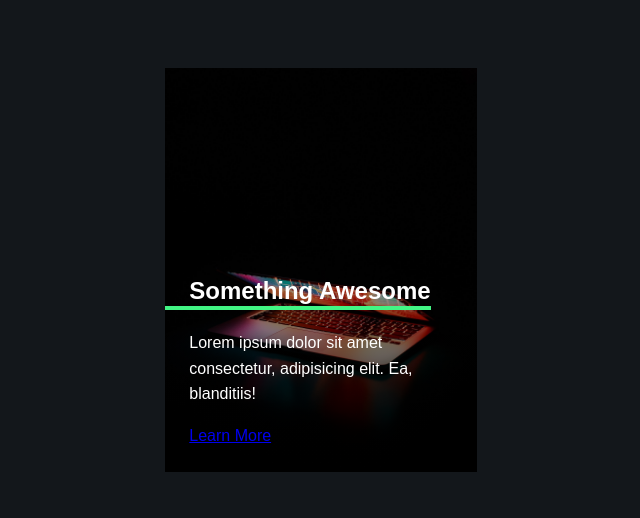
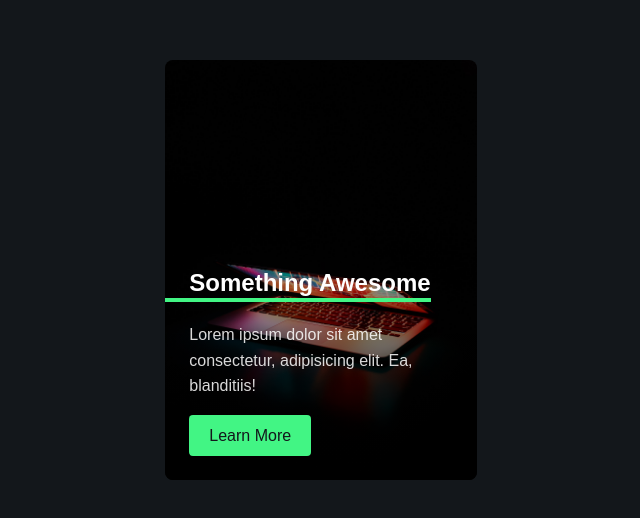
Before and after one commit to SpyrosGeo/css-Animated-card-demo, a plain HTML site: page index.html in a window 1280 px wide. Shown: the part 138-656 px from the top of the page, without its empty margins (319-959 px from the left). Drawn offline with Linux system fonts and the light colour scheme.

Commit message:
adding little details

```diff
--- a/styles.css
+++ b/styles.css
@@ -25,6 +25,8 @@ body{
     background-size: cover;
     padding: 10rem 0 0;
     max-width: 35ch;
+    border-radius:0.5rem ;
+    overflow: hidden; /* set to hidden for rounding bottom corners that are covered by the gradient*/
 }
 .card-content {
     /* padding:1.5em; */
@@ -50,5 +52,29 @@ body{
     bottom:0;
     width:calc(100% + var(--padding));
     background:var(--clr-accent-400);
+}
+
+
+
+.card-body {
+    color: rgb(255 255 255 / 0.85);
+}
+
+
+
+
+.button {
+    cursor:pointer;
+    display:inline-block;
+    text-decoration: none;
+    color:var(--clr-neutral-900);
+    background-color: var(--clr-accent-400);
+    padding: 0.5em 1.25em;
+    border-radius: 0.25em;
 
 }
+.button:hover,
+.button:focus {
+    background-color: var(--clr-neutral-100);
+
+}
```
